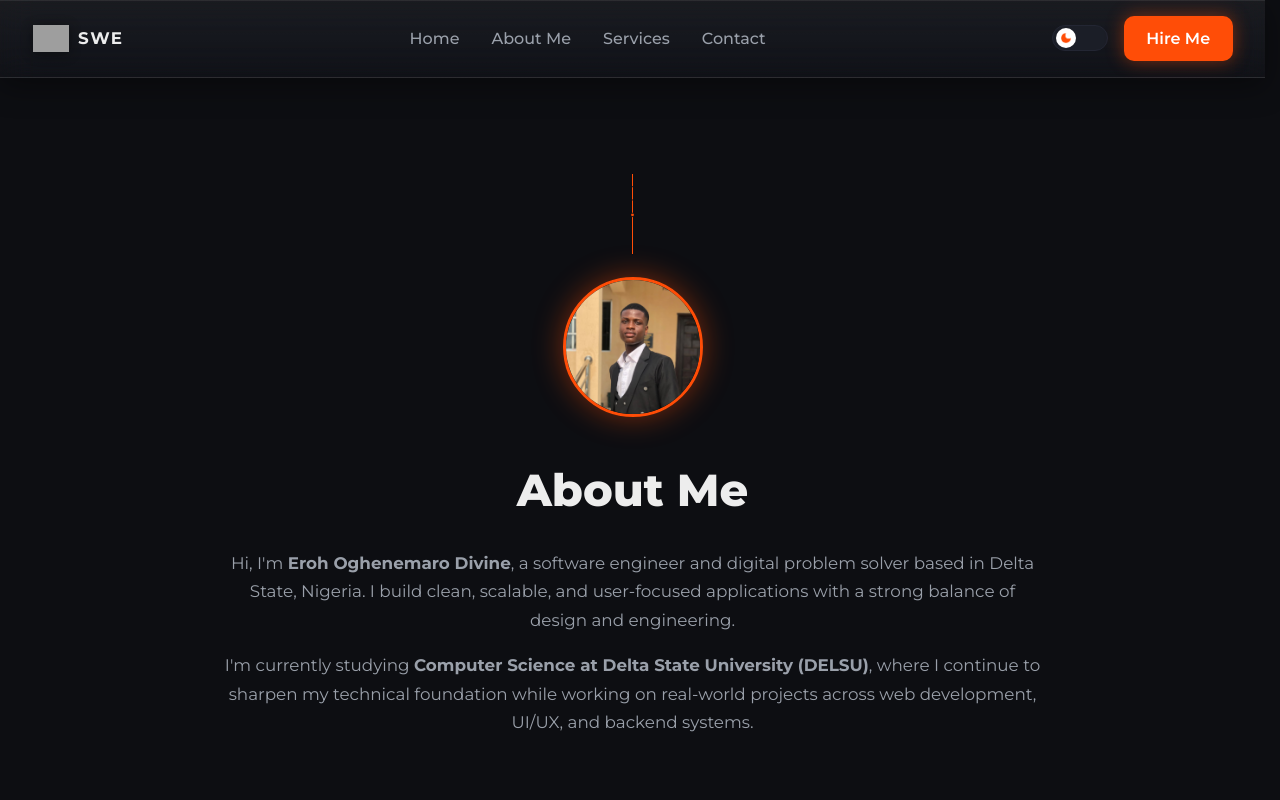
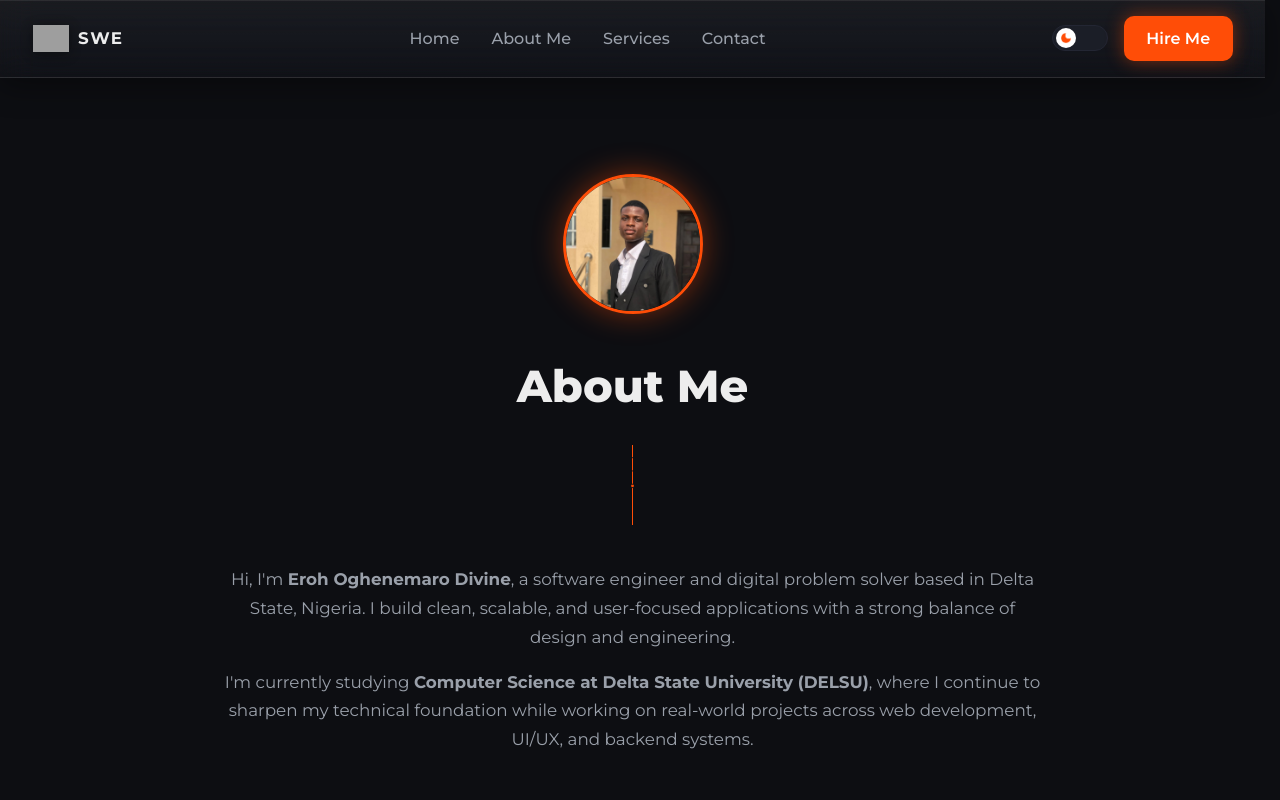
Before and after one commit to Eroh-Maro/portfolio, a React (Vite) app: page /about in a window 1280 px wide. Shown: the top 800 px of the page. Built offline with nearby package versions, Linux system fonts and the light colour scheme; grey boxes are pictures that could not be loaded; a web font is replaced by a local one.

Commit message:
rearrange transition

```diff
--- a/src/pages/AboutMe.jsx
+++ b/src/pages/AboutMe.jsx
@@ -7,7 +7,7 @@ function About() {
     <section className="about">
       {/* Intro */}
 <div className="about-intro" data-aos="fade-up">
-  <img src={transition} alt="" className="about-transition" />
+
 
   <img
     src={profilePhoto}
@@ -16,7 +16,7 @@ function About() {
   />
 
   <h1 className="about-title">About Me</h1>
-
+<img src={transition} alt="" className="about-transition" />
   <p className="about-text">
     Hi, I'm <strong>Eroh Oghenemaro Divine</strong>, a software engineer and digital
     problem solver based in Delta State, Nigeria. I build clean,
```
